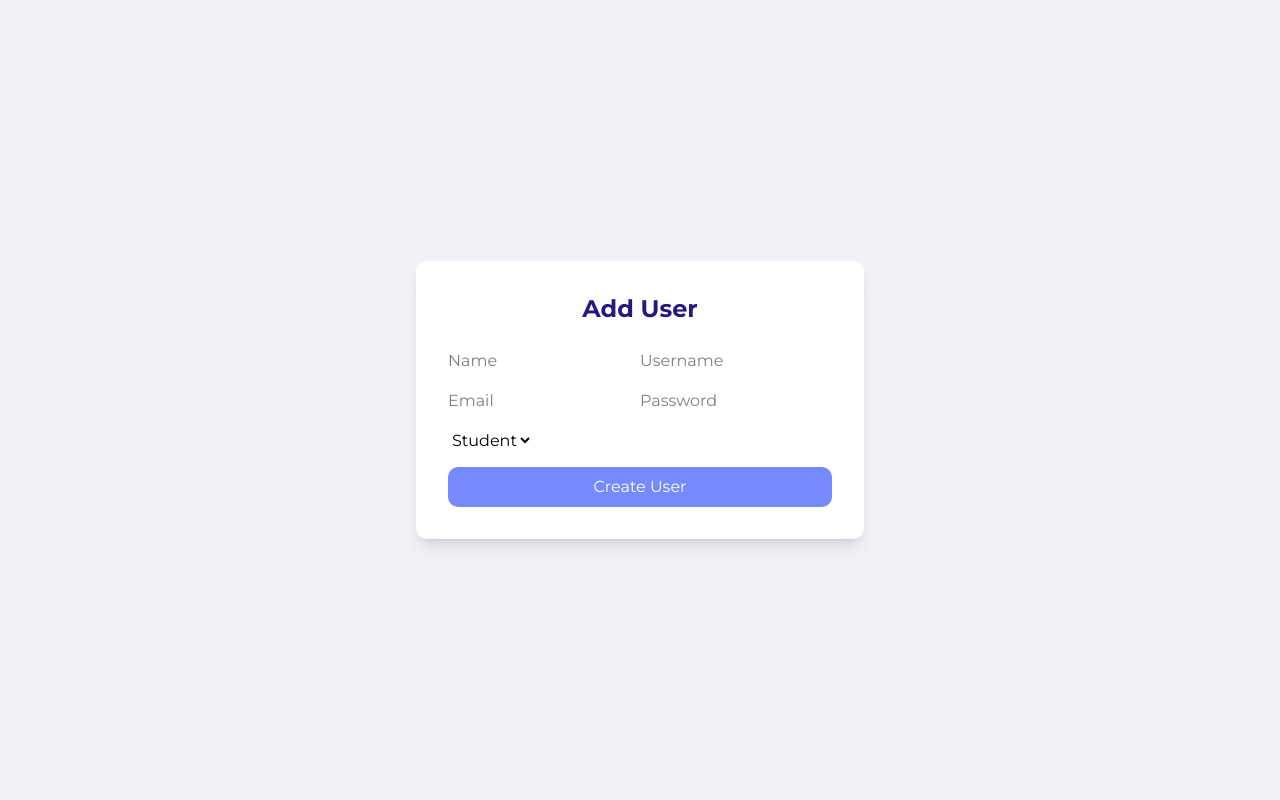
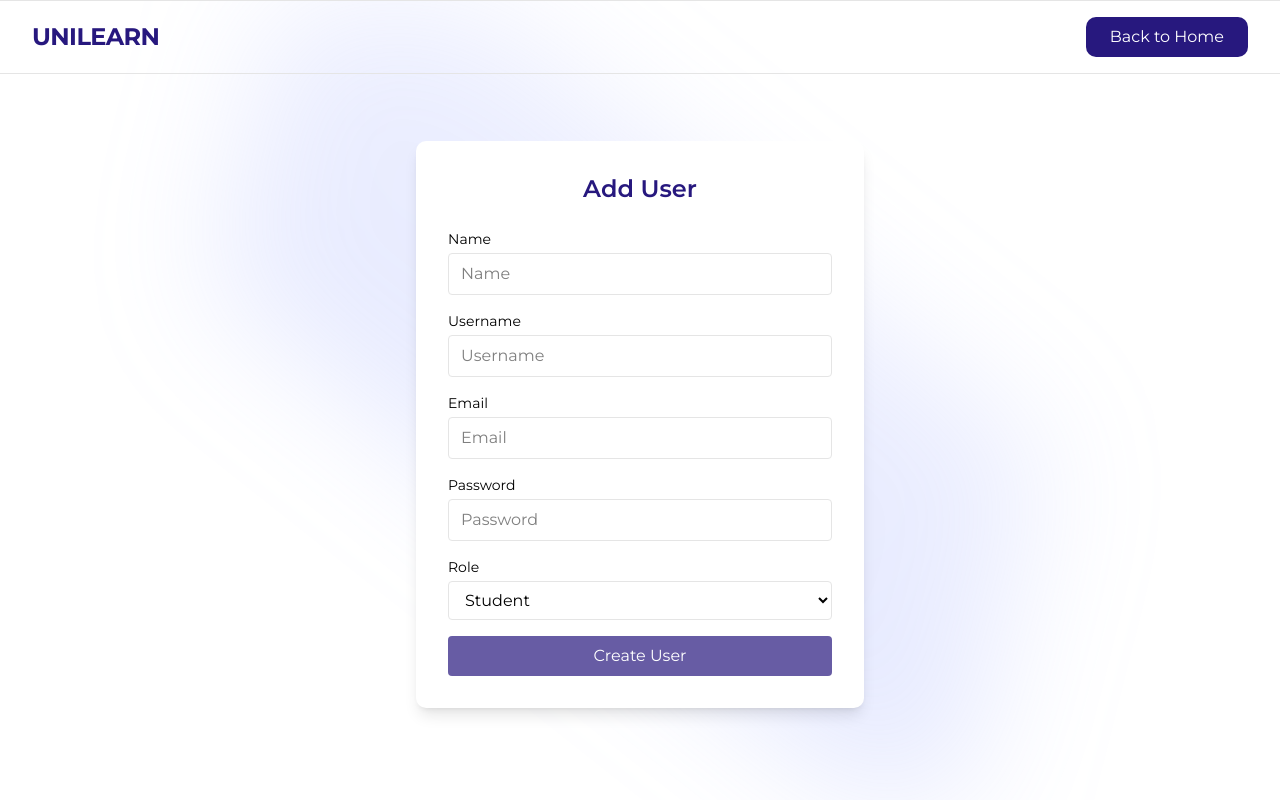
Before and after one commit to ankitku3101/e-learn-platform, a Next.js app: page /admin/create-user in a window 1280 px wide. Built offline with nearby package versions, Linux system fonts and the light colour scheme.

Commit message:
Updated: create-user & signin page

```diff
--- a/app/admin/create-user/page.tsx
+++ b/app/admin/create-user/page.tsx
@@ -2,6 +2,8 @@
 
 import { useState } from "react";
 import { toast } from "react-hot-toast";
+import BackgroundGradient from "@/components/BackgroundGradient";
+import Link from "next/link";
 
 const CreateUser = () => {
   const [formData, setFormData] = useState({
@@ -42,24 +44,124 @@ const CreateUser = () => {
   };
 
   return (
-    <div className="flex min-h-screen flex-col items-center justify-center bg-[#F1F2F6] p-6 text-black">
-      <div className="w-full max-w-md rounded-lg bg-white p-8 shadow-lg">
-        <h2 className="mb-6 text-center text-2xl font-bold text-[#27187E]">Add User</h2>
+    <div className="relative">
+      <Navbar />
+      <div className="min-h-screen flex items-center justify-center text-black">
+        <BackgroundGradient color1="#AEB8FE" color2="#758BFD" position="bottom" id={9} />
+        <div className="w-full max-w-md bg-white p-8 rounded-lg shadow-lg mt-12">
+          <h2 className="text-2xl font-semibold text-center mb-6">Add User</h2>
           <form onSubmit={handleSubmit} className="space-y-4">
-          <input type="text" name="name" placeholder="Name" className="input" onChange={handleChange} value={formData.name} required />
-          <input type="text" name="username" placeholder="Username" className="input" onChange={handleChange} value={formData.username} required />
-          <input type="email" name="email" placeholder="Email" className="input" onChange={handleChange} value={formData.email} required />
-          <input type="password" name="password" placeholder="Password" className="input" onChange={handleChange} value={formData.password} required />
-
-          <select name="role" onChange={handleChange} value={formData.role} className="input">
+            <div className="mb-4">
+              <label className="block text-sm font-medium mb-1" htmlFor="name">
+                Name
+              </label>
+              <input
+                type="text"
+                name="name"
+                id="name"
+                placeholder="Name"
+                className="w-full px-3 py-2 border rounded"
+                onChange={handleChange}
+                value={formData.name}
+                required
+              />
+            </div>
+            <div className="mb-4">
+              <label className="block text-sm font-medium mb-1" htmlFor="username">
+                Username
+              </label>
+              <input
+                type="text"
+                name="username"
+                id="username"
+                placeholder="Username"
+                className="w-full px-3 py-2 border rounded"
+                onChange={handleChange}
+                value={formData.username}
+                required
+              />
+            </div>
+            <div className="mb-4">
+              <label className="block text-sm font-medium mb-1" htmlFor="email">
+                Email
+              </label>
+              <input
+                type="email"
+                name="email"
+                id="email"
+                placeholder="Email"
+                className="w-full px-3 py-2 border rounded"
+                onChange={handleChange}
+                value={formData.email}
+                required
+              />
+            </div>
+            <div className="mb-4">
+              <label className="block text-sm font-medium mb-1" htmlFor="password">
+                Password
+              </label>
+              <input
+                type="password"
+                name="password"
+                id="password"
+                placeholder="Password"
+                className="w-full px-3 py-2 border rounded"
+                onChange={handleChange}
+                value={formData.password}
+                required
+              />
+            </div>
+            <div className="mb-4">
+              <label className="block text-sm font-medium mb-1" htmlFor="role">
+                Role
+              </label>
+              <select
+                name="role"
+                id="role"
+                onChange={handleChange}
+                value={formData.role}
+                className="w-full px-3 py-2 border rounded"
+              >
                 <option value="student">Student</option>
                 <option value="faculty">Faculty</option>
               </select>
-
-          <button type="submit" className="w-full rounded-lg bg-[#758BFD] py-2 text-white hover:bg-[#5a6de3]" disabled={loading}>
-            {loading ? "Processing..." : "Create User"}
+            </div>
+            <button
+              type="submit"
+              className="w-full py-2 px-4 bg-[#27187E]/70 text-white rounded hover:bg-[#27187E] disabled:bg-[#27187E]/50 cursor-pointer"
+              disabled={loading}
+            >
+              {loading ? (
+                <span className="flex justify-center items-center">
+                  <svg
+                    className="animate-spin h-5 w-5 mr-3 text-white"
+                    xmlns="http://www.w3.org/2000/svg"
+                    viewBox="0 0 24 24"
+                    fill="none"
+                    stroke="currentColor"
+                  >
+                    <circle
+                      className="opacity-25"
+                      cx="12"
+                      cy="12"
+                      r="10"
+                      stroke="currentColor"
+                      strokeWidth="4"
+                    />
+                    <path
+                      className="opacity-75"
+                      fill="none"
+                      d="M4 12a8 8 0 0 1 8-8V4a10 10 0 0 0-10 10h2z"
+                    />
+                  </svg>
+                  Processing...
+                </span>
+              ) : (
+                "Create User"
+              )}
             </button>
           </form>
+        </div>
       </div>
     </div>
   );
@@ -67,5 +169,19 @@ const CreateUser = () => {
 
 export default CreateUser;
 
-// Tailwind Utility Classes
-const inputStyles = "w-full rounded-md border border-gray-300 p-2 focus:border-[#758BFD] focus:outline-none";
+
+const Navbar = () => {
+
+    return (
+      <nav className="absolute flex w-full items-center justify-between border-t border-b border-neutral-200 px-8 py-4 dark:border-neutral-800">
+        <div className="flex items-center gap-2">
+          <h1 className="text-base font-bold tracking-tight md:text-2xl">UNILEARN</h1>
+        </div>
+        <Link href={'/admin'}>
+          <button className="cursor-pointer w-24 transform rounded-lg bg-[#27187E] px-6 py-2 font-medium text-white transition-all duration-300 hover:-translate-y-0.5 hover:bg-[#FF8600] md:w-auto dark:bg-white dark:text-black dark:hover:bg-gray-200">
+            Back to Home
+          </button>
+        </Link>
+      </nav>
+    );
+  };
--- a/app/auth/signin/page.tsx
+++ b/app/auth/signin/page.tsx
@@ -4,6 +4,7 @@ import { signIn, getSession } from 'next-auth/react';
 import { useState } from 'react';
 import { useRouter } from 'next/navigation';
 import BackgroundGradient from '@/components/BackgroundGradient';
+import Link from 'next/link';
 
 export default function SignIn() {
   const [email, setEmail] = useState('');
@@ -42,13 +43,16 @@ export default function SignIn() {
   };
 
   return (
-    <div className="relative flex min-h-screen items-center justify-center text-black">
+    <div className='relative'>
+        <Navbar />
+        <div className=" min-h-screen flex items-center justify-center text-black">
         <BackgroundGradient color1="#AEB8FE" color2="#758BFD" position="bottom" id={3} />
         <form
             onSubmit={handleSubmit}
             className="w-full max-w-md bg-white p-8 rounded-lg shadow-lg"
         >
-        <h1 className="text-2xl font-semibold text-center mb-6">Sign In</h1>
+            <h1 className="text-2xl font-semibold text-center">Sign In</h1>
+            <h2 className='tracking-tight mb-6 text-center'>Please enter your credentials</h2>
             {error && <p className="text-red-500 text-center mb-4">{error}</p>}
             <div className="mb-4">
             <label className="block text-sm font-medium mb-1" htmlFor="email">
@@ -112,5 +116,23 @@ export default function SignIn() {
             </button>
         </form>
         </div>
+    </div>
   );
 }
+
+
+const Navbar = () => {
+
+    return (
+      <nav className="absolute flex w-full items-center justify-between border-t border-b border-neutral-200 px-8 py-4 dark:border-neutral-800">
+        <div className="flex items-center gap-2">
+          <h1 className="text-base font-bold tracking-tight md:text-2xl">UNILEARN</h1>
+        </div>
+        <Link href={'/'}>
+          <button className="cursor-pointer w-24 transform rounded-lg bg-[#27187E] px-6 py-2 font-medium text-white transition-all duration-300 hover:-translate-y-0.5 hover:bg-[#FF8600] md:w-32 dark:bg-white dark:text-black dark:hover:bg-gray-200">
+            Home
+          </button>
+        </Link>
+      </nav>
+    );
+  };
--- a/components/ui/Navbar.tsx
+++ b/components/ui/Navbar.tsx
@@ -1,20 +1,19 @@
 'use client';
 
-import Image from 'next/image';
-import { useState } from 'react';
 import Link from 'next/link';
 
 const Navbar = () => {
-  const [isMobileMenuOpen, setMobileMenuOpen] = useState(false);
 
   return (
-    <nav className="flex w-full items-center justify-between border-t border-b border-neutral-200 px-4 py-4 dark:border-neutral-800">
+    <nav className="flex w-full items-center justify-between border-t border-b border-neutral-200 px-8 py-4 dark:border-neutral-800">
       <div className="flex items-center gap-2">
         <h1 className="text-base font-bold tracking-tight md:text-2xl">UNILEARN</h1>
       </div>
-      <button className="w-24 transform rounded-lg bg-[#27187E] px-6 py-2 font-medium text-white transition-all duration-300 hover:-translate-y-0.5 hover:bg-[#FF8600] md:w-32 dark:bg-white dark:text-black dark:hover:bg-gray-200">
-        Login
-      </button>
+      <Link href={'/auth/signin'}>
+        <button className="cursor-pointer w-24 transform rounded-lg bg-[#27187E] px-6 py-2 font-medium text-white transition-all duration-300 hover:-translate-y-0.5 hover:bg-[#FF8600] md:w-32 dark:bg-white dark:text-black dark:hover:bg-gray-200">
+          Sign In
+        </button>
+      </Link>
     </nav>
   );
 };
```
Also changed, not shown: 1 other file (tests, documents, lock files or other folders). Lines whose indentation alone changed are shown as unchanged.
